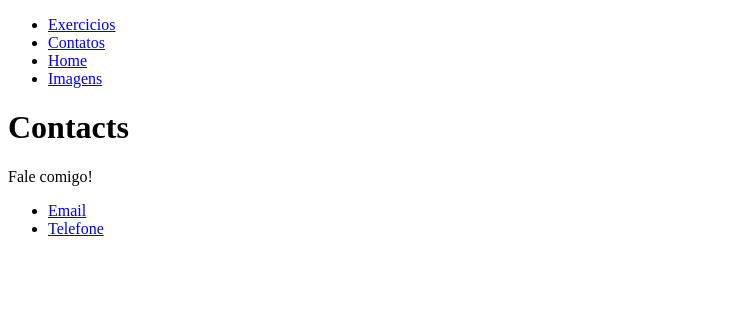
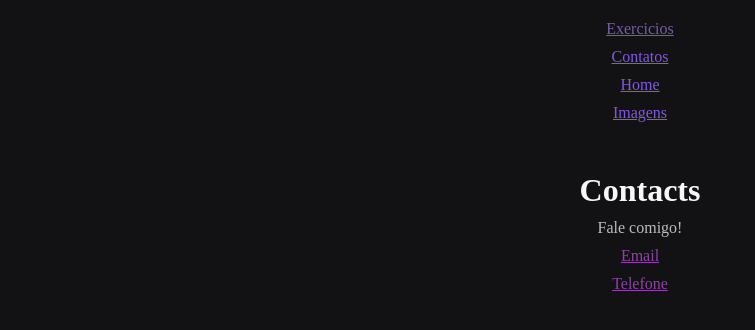
Before and after one commit to melovitor/fundamentar, a plain HTML site: page Ex01-links/contact.html in a window 1280 px wide. Shown: the whole page, without its empty margins (0-755 px from the left). Drawn offline with Linux system fonts and the light colour scheme.

Commit message:
Adicionando os primeiros estilos

```diff
--- a/Ex01-links/contact.html
+++ b/Ex01-links/contact.html
@@ -4,13 +4,14 @@
   <meta charset="UTF-8">
   <meta http-equiv="X-UA-Compatible" content="IE=edge">
   <meta name="viewport" content="width=device-width, initial-scale=1.0">
+  <link rel="stylesheet" href="../style.css">
   <title>Contacts</title>
 </head>
 <body>
 
   <nav>
     <ul>
-      <li><a href="../index.html" title="Voltar para a tela de exercicios">Exercicios</a></li>
+      <li><a href="../index.html" title="Voltar para a tela de exercicios" class="backTo">Exercicios</a></li>
       <li><a href="./contact.html" title="Ir para contatos"> Contatos</a></li>
       <li><a href="./index.html" title="Ir para home">Home</a></li>
       <li><a href="./files/images.html" title="Ir para imagens">Imagens</a></li>
@@ -19,8 +20,8 @@
   <h1>Contacts</h1>
   <p>Fale comigo!</p>
   <ul>
-    <li><a href="mailto:vitormelobatista@gmail.com">Email</a></li>
-    <li><a href="tel:+5511970283255">Telefone</a></li>
+    <li><a href="mailto:vitormelobatista@gmail.com" class="contacts">Email</a></li>
+    <li><a href="tel:+5511970283255" class="contacts">Telefone</a></li>
   </ul>
 
 </body>
--- /dev/null
+++ b/style.css
@@ -0,0 +1,41 @@
+* {
+  margin: 0;
+  padding: 0;
+  margin-top: 10px;
+}
+
+body {
+  text-align: center;
+  background-color: rgb(18, 18, 20);
+  ;
+}
+
+h1 {
+  margin-top: 50px;
+  color: #f7f7f7
+}
+
+a {
+  color: #8257e5;
+}
+
+ul {
+  list-style: none;
+}
+
+p {
+  color: #bcbcbc;
+}
+
+img {
+  width: 50%;
+  border-radius: 10px;
+}
+
+.backTo {
+  color: #745ea9;
+}
+
+.contacts {
+  color: #8d43a6;
+}
```
Also changed, not shown: Ex01-links/files/images.html (+2 -1 lines), Ex01-links/index.html (+2 -1 lines), index.html (+1 -0 lines).
